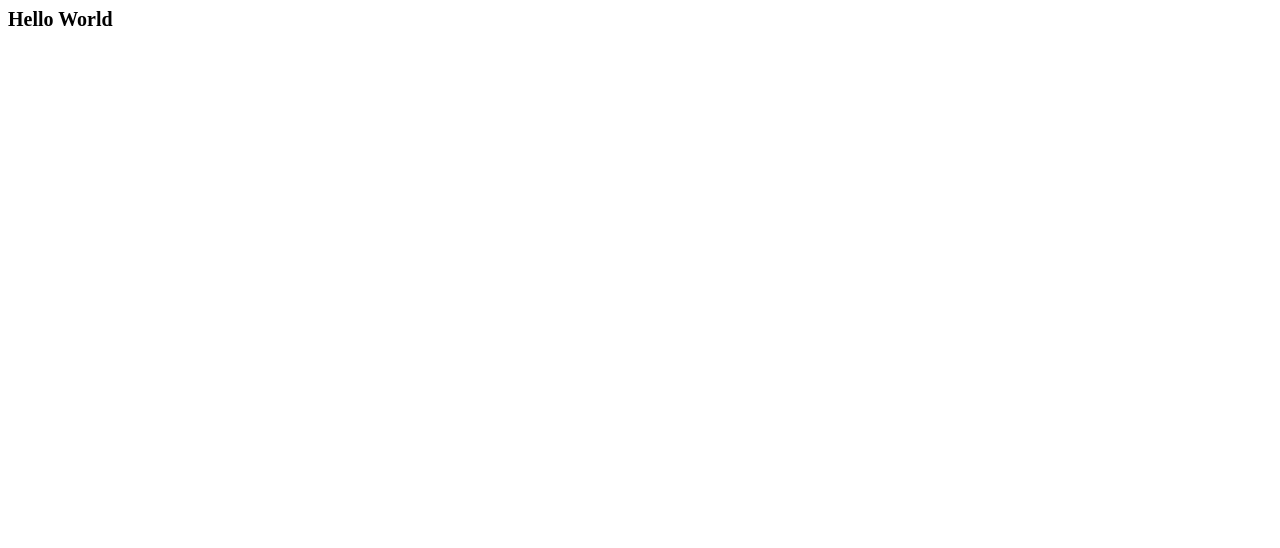
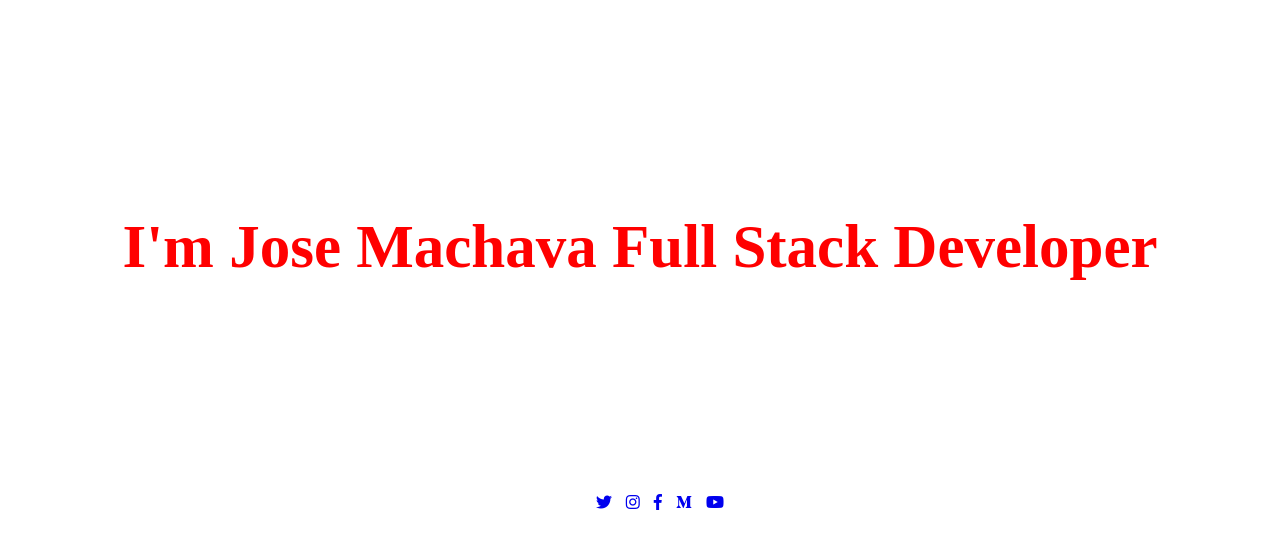
Before and after one commit to josesmachava/josesmachava.github.io, a plain HTML site: page index.html in a window 1280 px wide. Drawn offline with Linux system fonts and the light colour scheme.

Commit message:
version 0.1

```diff
--- a/css/main.css
+++ b/css/main.css
@@ -1,3 +1,16 @@
 h1{
-	font-size: 20px;
+	font-size: 61px;
+	text-align: center;
+	color: red;
+	margin: 212px auto;
+
+
 }
+ul li{
+	list-style: none;
+	display: inline;
+	padding: 5px;
+}
+ul{
+	text-align: center;
+}
--- a/index.html
+++ b/index.html
@@ -1,2 +1,20 @@
+<meta charset="UTF-8">
+<meta name="viewport" content="width=device-width, initial-scale=1.0">
+<meta http-equiv="X-UA-Compatible" content="ie=edge">
 <link rel="stylesheet" type="text/css" href="css/main.css">
-<h1>Hello World</h1>
+<link rel="stylesheet" href="https://use.fontawesome.com/releases/v5.0.13/css/all.css" integrity="sha384-DNOHZ68U8hZfKXOrtjWvjxusGo9WQnrNx2sqG0tfsghAvtVlRW3tvkXWZh58N9jp" crossorigin="anonymous">
+
+
+
+
+
+<h1>I'm Jose Machava Full Stack Developer</h1>
+
+<ul>
+	<li><a href="https://twitter.com/josesmachava" target="_blank"><i class="fab fa-twitter"></i></a></li>
+	<li><a href="https://instagram.com/josesmachava" target="_blank"><i class="fab fa-instagram"></i></a></li>
+	<li><a href="https://facebook.covm/josesmachava" target="_blank"><i class="fab fa-facebook-f"></i></a></li>
+	<li><a href="https://medium.com/josesmachava" target="_blank"><i class="fab fa-medium-m"></i></a></li>
+	<li><a href="https://youtube.com/josesmachava" target="_blank"><i class="fab fa-youtube"></i></a></li>
+
+</ul>
```
